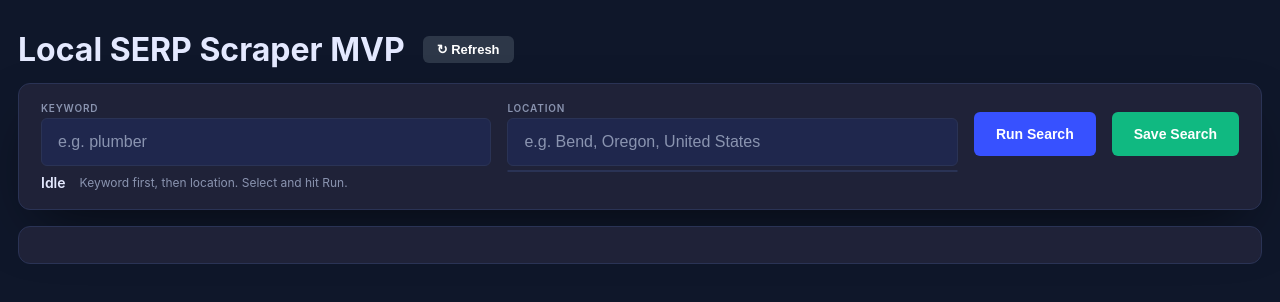
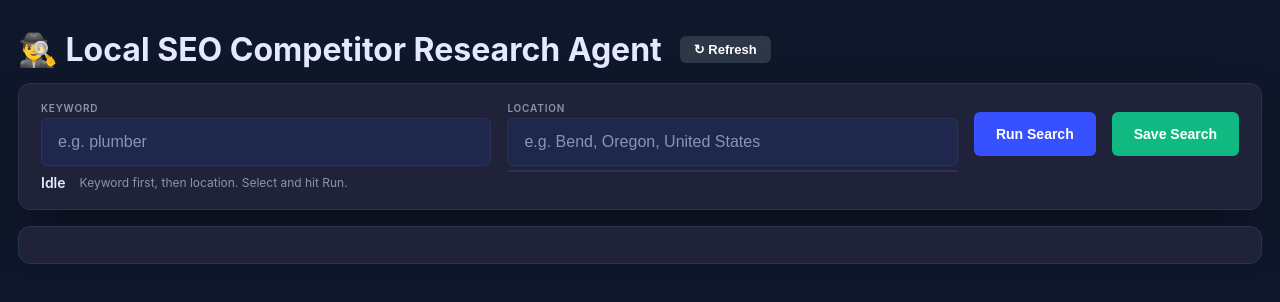
Before and after one commit to sam-thencan/serp-proxy, a website: page public/index.html in a window 1280 px wide. Drawn offline with Linux system fonts and the light colour scheme.

Commit message:
chore: rename to Local SEO Competitor Agent and add comprehensive README

```diff
--- a/public/index.html
+++ b/public/index.html
@@ -3,13 +3,13 @@
 <head>
   <meta charset="utf-8" />
   <meta name="viewport" content="width=device-width, initial-scale=1" />
-  <title>Local SERP Scraper MVP</title>
+  <title>Local SEO Competitor Research Agent</title>
   <link rel="stylesheet" href="/styles.css" />
 </head>
 <body>
   <div class="container">
     <header class="page-header">
-      <h1>Local SERP Scraper MVP</h1>
+      <h1>🕵️‍♂️ Local SEO Competitor Research Agent</h1>
       <button id="refreshBtn" class="refresh-btn" title="Refresh page">↻ Refresh</button>
     </header>
 
```
Also changed, not shown: README.md.
